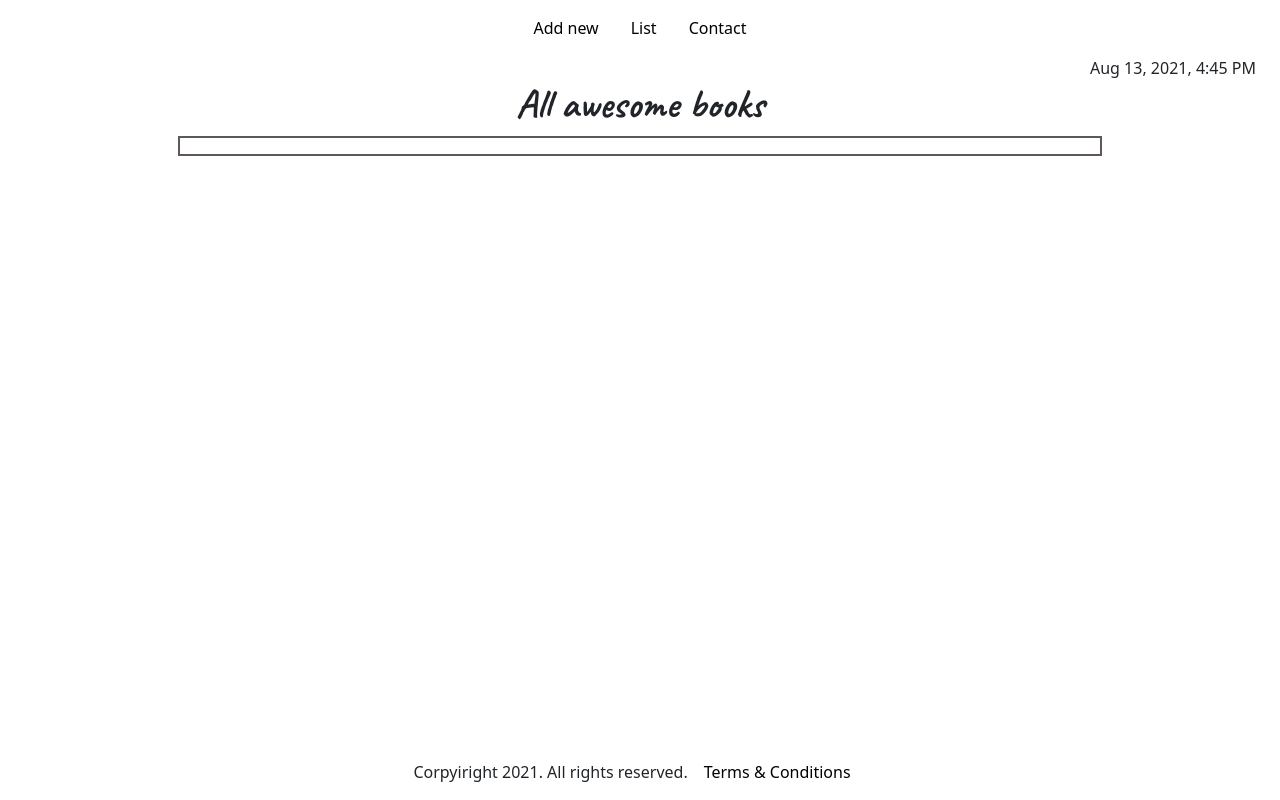
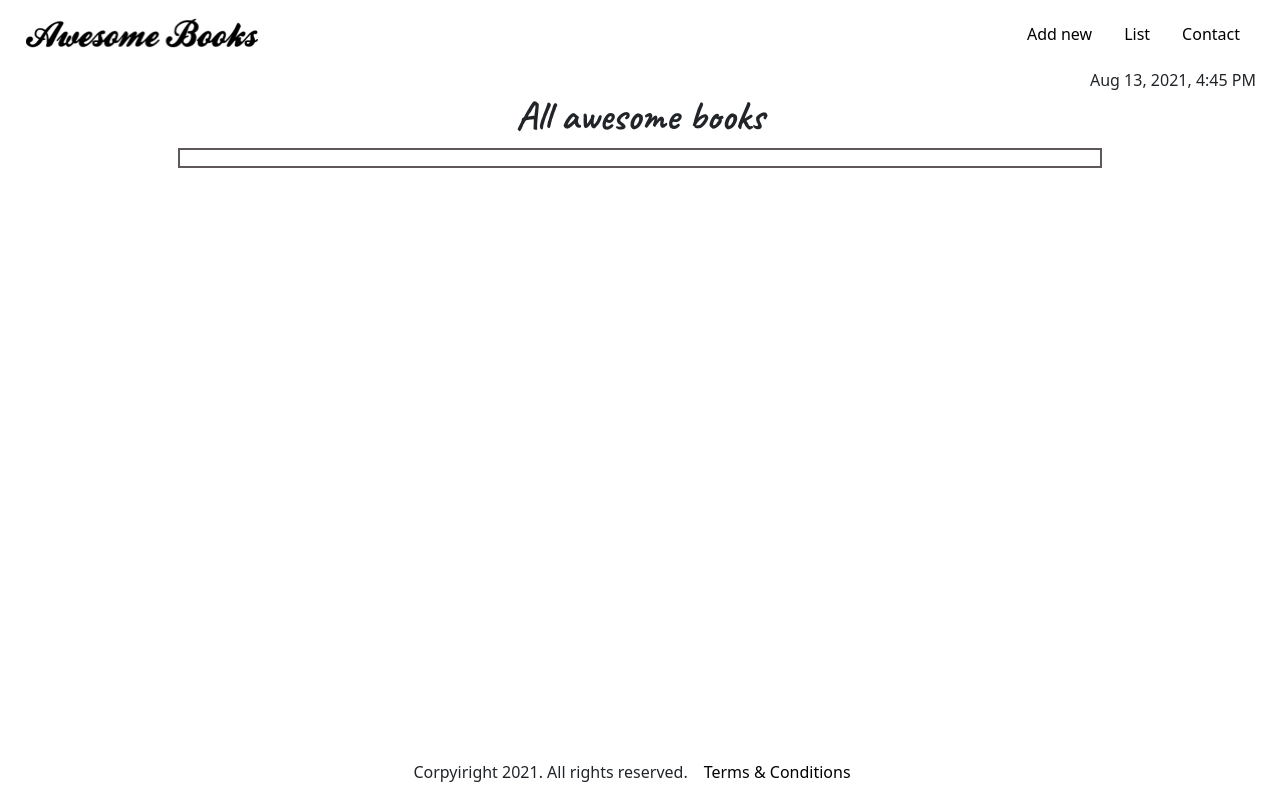
Before and after one commit to JuliCarracedo/awesome-books, a website: page index.html in a window 1280 px wide. Drawn offline with nearby package versions, Linux system fonts and the light colour scheme.

Commit message:
Add semantic tags and fix navbar

```diff
--- a/index.html
+++ b/index.html
@@ -9,17 +9,20 @@
     <title>Document</title>
 </head>
 <body class="container-fluid w-100 d-flex flex-column align-items-center">
-  <nav class="navbar">
-    <a class="nav-link" href="#" id="add">Add new</a>
-    <a class="nav-link" href="#" id="list">List</a>
-    <a class="nav-link" href="#" id="contact">Contact</a>
+  <nav class="navbar container-fluid d-flex justify-content-between">
+    <a class="link-unstyled" href="#"><img alt="logo" src="./Captura.PNG"></a>
+    <div class=" d-flex  justify-content-around">
+      <a class="nav-link" href="#" id="add">Add new</a>
+      <a class="nav-link" href="#" id="list">List</a>
+      <a class="nav-link" href="#" id="contact">Contact</a>
+    </div>
   </nav>
   <div class="container-fluid d-flex justify-content-end" id="dateTime"></div>
-  <div id="list-div" class=" container-fluid">
+  <section id="list-div" class=" container-fluid">
     <h1 class="ff-caveat text-center">All awesome books</h1>
     <div class="books ff-caveat w-75 container-fluid d-flex flex-column"></div>
-  </div>
-  <div id="add-div"  class=" container-fluid d-none">
+  </section>
+  <section id="add-div"  class=" container-fluid d-none">
     <h1 class="ff-caveat text-center">Add awesome book</h1>
     <div class="form">
       <form class="new-book container w-50 d-flex flex-column align-items-center">
@@ -34,8 +37,8 @@
         </div>
       </form>
     </div>
-  </div>
-  <div id="contact-div" class="container-fluid d-none">
+  </section>
+  <section id="contact-div" class="container-fluid d-none">
     <h1 class="ff-caveat text-center">Contact information</h1>
     <p class="text-center">Do you have any question or you want to say "Hello"?
       <br>
@@ -43,13 +46,12 @@
       <br>Our e-mail: email@mail.com <br>Our phone: 0177 223 337 6<br>our address: streetname 2341, County
     </p>
 
-  </div>
+  </section>
   <footer class="navbar fixed-bottom d-flex justify-content-center">
     <a> Corpyiright 2021. All rights reserved.</a>
     <a class="nav-link" href="#"> Terms & Conditions</a>
   </footer>
   <script src="./luxon.js"></script>
-
   <script src="./script.js"> </script>
 </body>
 </html>
```
Also changed, not shown: Captura.PNG (added), README.md, screenshot.PNG (added).
